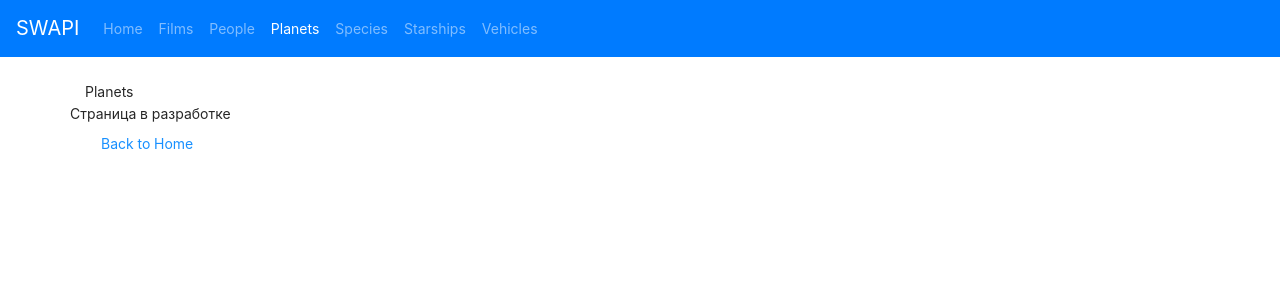
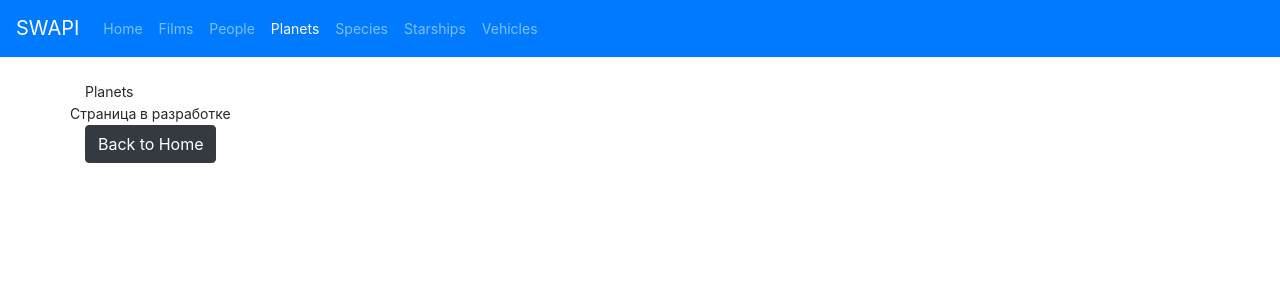
Before and after one commit to VladimirKiseleov/swapi-test-task, a React (Create React App) app: page /planets in a window 1280 px wide. Shown: the top 300 px of the page. Built offline with nearby package versions, Linux system fonts and the light colour scheme; no server answers.

Commit message:
render films page

```diff
--- a/src/components/HomeBtn.js
+++ b/src/components/HomeBtn.js
@@ -3,7 +3,7 @@ import { NavLink } from 'react-router-dom'
 
 export const HomeBtn = () => {
   return (
-    <NavLink exact to="/" className="nav-link">
+    <NavLink exact to="/" className="btn btn-dark">
       Back to Home
     </NavLink>
   )
--- a/src/pages/Films.js
+++ b/src/pages/Films.js
@@ -44,7 +44,10 @@ export const Films = () => {
         Films
         <ul>
           {items.map((item) => (
-            <li key={item.id}>{item.title}</li>
+            <li key={item.id}>
+              <div>{item.title}</div>
+              <div>{item.opening_crawl}</div>
+            </li>
           ))}
         </ul>
         <HomeBtn />
--- a/src/pages/Home.js
+++ b/src/pages/Home.js
@@ -35,7 +35,6 @@ export const Home = () => {
         Home
         <div>Загрузка...</div>
         <div className="row"></div>
-        <HomeTable></HomeTable>
       </Fragment>
     )
   } else {
```
